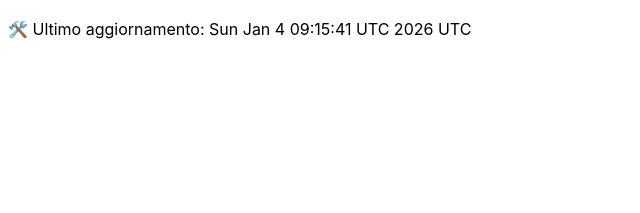
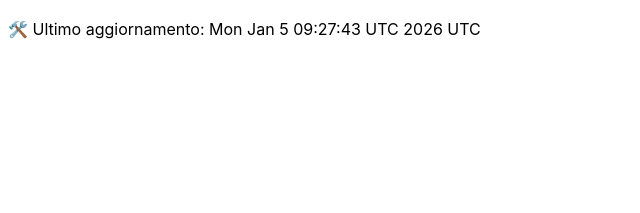
Before and after one commit to DanteTrb/DanteTrb.github.io, a Jekyll site: the page built from badges.md, in a window 1280 px wide. Shown: the top 213 px of the page, without its empty margins (0-640 px from the left). Built offline with Jekyll 4.4.1, drawn with Linux system fonts in a browser that asks for light colours; our own code applies the rules of GitHub Pages for plain Markdown files.

Commit message:
🛠️ Aggiornamento automatico badge

```diff
--- a/badges.md
+++ b/badges.md
@@ -1 +1 @@
-🛠️ Ultimo aggiornamento: Sun Jan  4 09:15:41 UTC 2026 UTC
+🛠️ Ultimo aggiornamento: Mon Jan  5 09:27:43 UTC 2026 UTC
```
